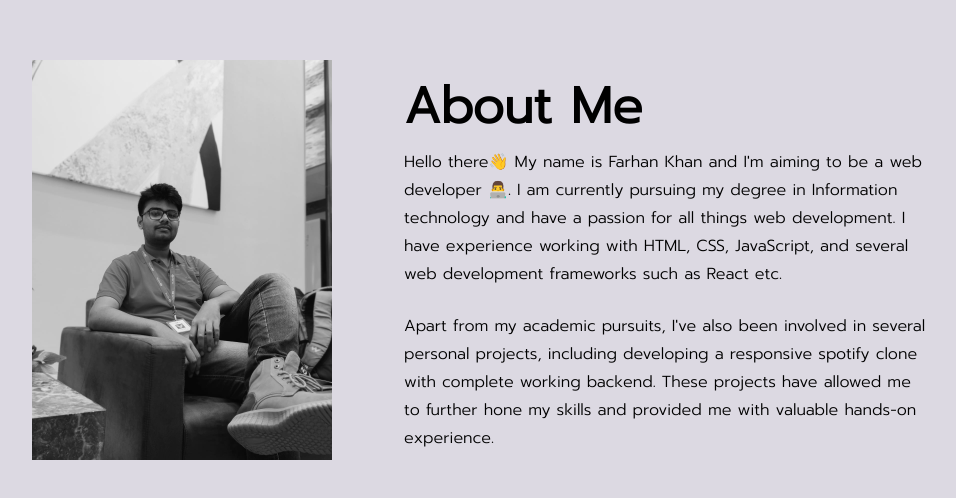
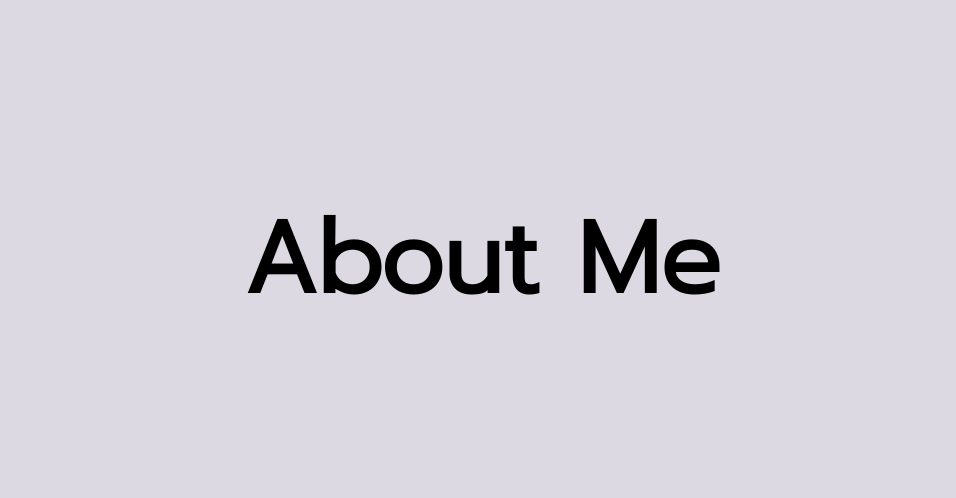
Before and after one commit to itsfarhankhan28/MyPortfolio-, a React (Create React App) app: page / in a window 1280 px wide. Shown: the part 4940-5438 px from the top of the page, without its empty margins (158-1114 px from the left). Built offline with nearby package versions, Linux system fonts and the light colour scheme; what tailwindcss-debug-screens would draw is missing.

Commit message:
feat(Aboutme): changed style and content of About me page

```diff
--- a/src/Components/Aboutme.jsx
+++ b/src/Components/Aboutme.jsx
@@ -1,105 +1,32 @@
 import React from 'react'
-import aboutmeimg from '../Assets/portfolioaboutmeimg.jpg'
-import {motion} from 'framer-motion'
+import { motion , useTransform , useScroll } from 'framer-motion'
+import { useRef } from 'react'
 
 const Aboutme = () => {
 
-  const typingContainer = {
-    hidden:{
-      opacity:0,
-    },
-    show:{
-      opacity:1,
-      transition:{
-        staggerChildren:0.4,
-        ease:'easeInOut'
-      }
-    }
-  }
+  const targetRef = useRef()
+    const {scrollYProgress} = useScroll({
+    target:targetRef,
+    offset:["start end","end start"]
+    })
 
-  const typingText = {
-    hidden:{
-      opacity:0,
-      y:'-20px'
-    },
-    show:{
-      opacity:1,
-      y:0,
-      transition:{
-        ease:'easeInOut'
-      }
-    }
-  }
+    const scale = useTransform(scrollYProgress , [0.1,0.4] , [1,2.5])
+    const x = useTransform(
+    scrollYProgress,
+    [0.1,0.25,0.7,1],
+    ["0%","0%","0%","-80%"]
+    )
 
-  const animatepara = {
-    hidden:{
-      opacity:0,
-      y:'-20px'
-    },
-    show:{
-      opacity:1,
-      y:0,
-      transition:{
-        ease:'easeInOut'
-      }
-    }
-  }
-
-  const animateImage = {
-    hidden:{
-      opacity:0,
-      y:100,
-      width:80
-    },
-    show:{
-      width:300,
-      opacity:1,
-      y:0,
-      transition:{
-        ease:"easeInOut",
-      }
-    }
-  }
+    const opacity = useTransform(scrollYProgress , [0.5,1],[1,0])
 
   return (
     <>
-      <div className='bg-Mischka flex justify-center items-center xxsm:h-auto md:h-auto xxsm:pb-20 md:pb-0'>
-        <div className='mx-auto w-[900px] gap-5 h-screen flex justify-center items-center lg:text-left xxsm:text-center lg:flex-row xxsm:flex-col'>
-        <div className='w-[40%]'>
-          <motion.img
-          variants={animateImage}
-          animate="show"
-          initial="hidden"
-          className='w-[300px]' src={aboutmeimg} alt="" />
-        </div>
-        <div className='font-herofont w-[60%]'>
-          <motion.h1
-          variants={typingContainer}
-          animate="show"
-          initial="hidden"
-          className='md:text-[50px] xxsm:text-[30px] font-bold'>
-            {
-              Array.from('About Me').map((word  , i)=>(
-                <motion.span variants={typingText} key={i}>{word}</motion.span>
-              ))
-            }
-          </motion.h1>
-          <motion.p
-          variants={animatepara}
-          animate="show"
-          initial="hidden"
-          className='leading-7 mt-1'>Hello there👋 My name is Farhan Khan and I'm aiming to be a web developer 👨‍💻. I am currently pursuing my degree in Information technology and have a passion for all things web development. I have experience working with HTML, CSS, JavaScript, and several web development frameworks such as React etc.</motion.p>
-          <br />
-          <motion.p
-          variants={animatepara}
-          animate="show"
-          initial="hidden"
-          className='leading-7'>
-          Apart from my academic pursuits, I've also been involved in several personal projects, including developing a responsive spotify clone with complete working backend. These projects have allowed me to further hone my skills and provided me with valuable hands-on experience.
-          </motion.p>
-        </div>
-        </div>
-      </div>
+    <div className='h-[100vh] overflow-hidden flex justify-center items-center bg-Mischka '>
+      <motion.h1
+      style={{scale , x , opacity}}
+      ref={targetRef}
+      className='z-10 font-herofont text-[100px] font-semibold'>About Me</motion.h1>
+    </div>
     </>
   )
 }
```
